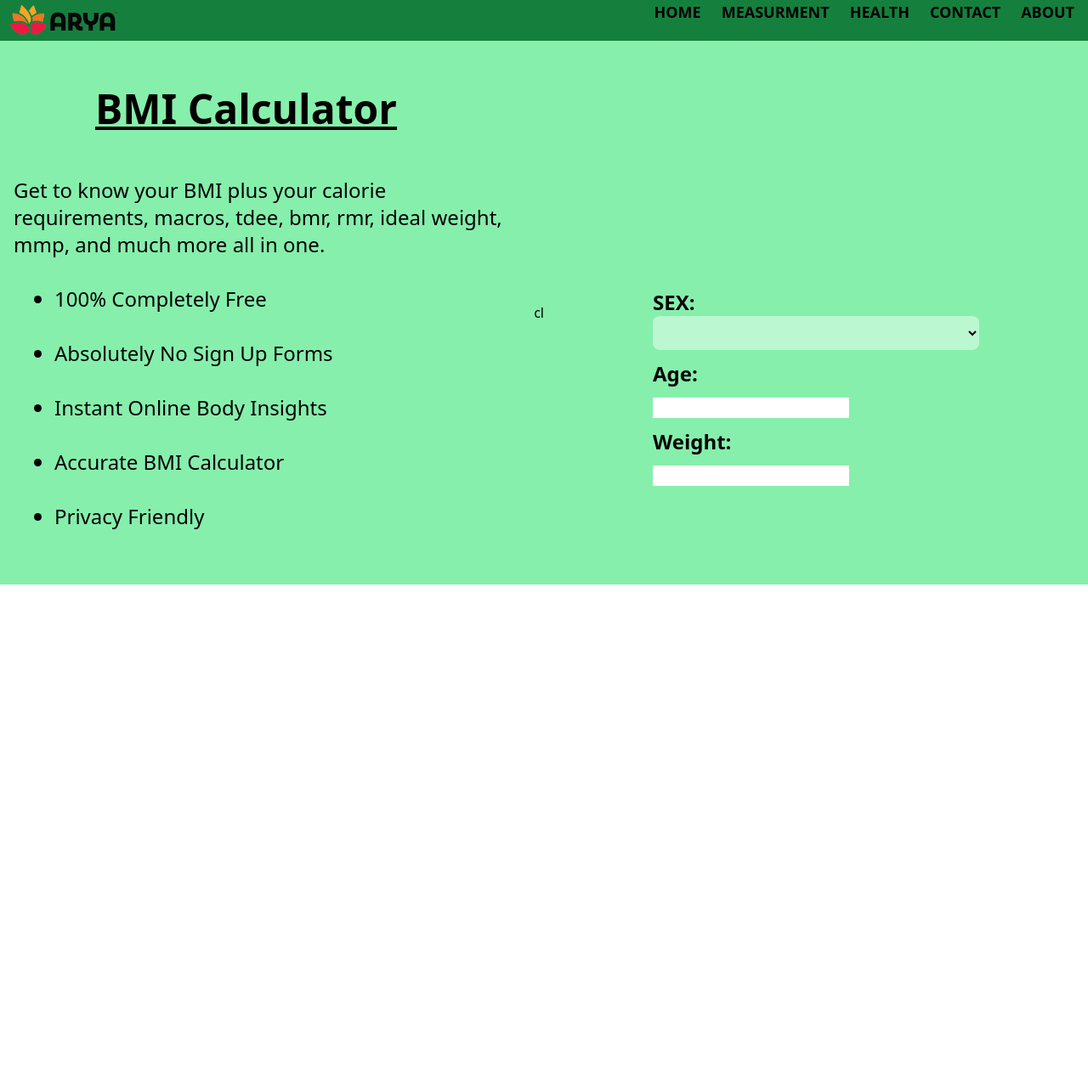
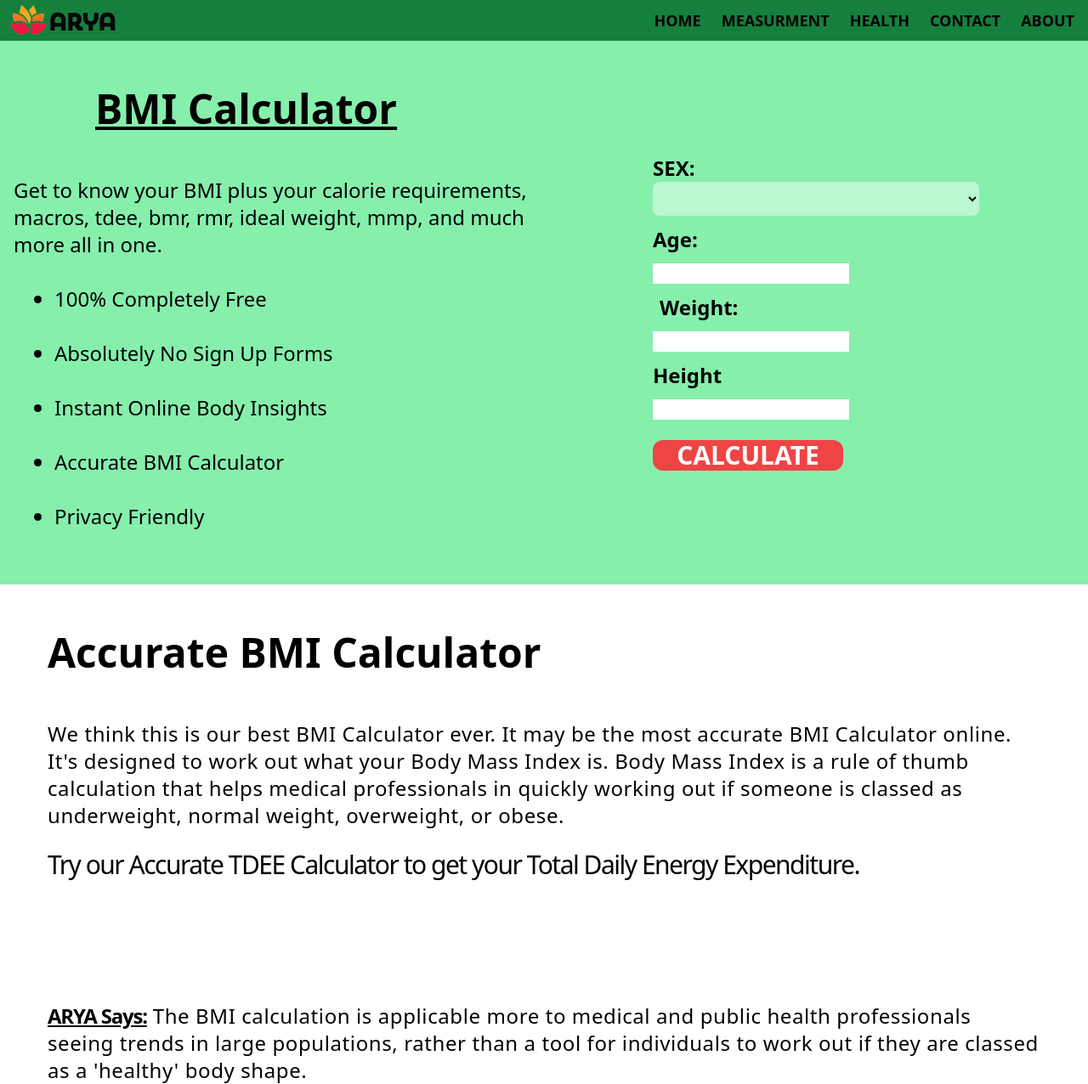
Before and after one commit to Shudhanshuarya09/Web-Development, a website: page BMI Calculator/image/bmi.html in a window 1280 px wide. Shown: the whole page at 85% size. Before the commit the page ends 800 px from the top, so only its background shows below. Drawn offline with nearby package versions, Linux system fonts and the light colour scheme.

Commit message:
section 2 added

```diff
--- a/BMI Calculator/image/bmi.html
+++ b/BMI Calculator/image/bmi.html
@@ -12,7 +12,7 @@
        <div class="w-36 h-12 ">
            <img src="/BMI Calculator/image/ARYA-logo-isolated.png" alt="">
        </div>
-       <div>
+       <div class="flex items-center">
         <ul class="justify-end flex space-x-6 px-4 text-lg font-semibold content-center">
             <li class="cursor-pointer hover:bg-lime-500 "> HOME </li>
             <li class="cursor-pointer hover:bg-lime-500 "> MEASURMENT </li>
@@ -24,7 +24,6 @@
     </nav>
 
     <!--section-1-->
-    <section class="">
         <div class="flex justify-center items-center bg-green-300">
         <div class="w-1/2 ">
         <h4 class="font-bold text-5xl px-28 py-14 underline"> BMI Calculator </h4>
@@ -38,8 +37,8 @@
                <li>Privacy Friendly</li><br>
              </ol>
         </div>
-        <div class="border-l-2 border-black h-full"></div>cl
-        <div class="w-1/2 h-14 px-32">
+        <div class="border-l-2 border-black h-full"></div>
+        <div class="w-1/2 px-32">
             <fieldset >
                 <p class="font-bold text-2xl">SEX:</p>
                 <select class="rounded-lg h-10 w-96 px-14 bg-green-200 border-black text-black" name="Gender" id="Gender">
@@ -48,14 +47,39 @@
                     <option value="Female"> Female</option>
                 </select>
             </fieldset>
+
             <p class="font-bold text-2xl py-3 ">Age:</p>
            <input type="number " name="age" id="age">
-           <p class="font-bold text-2xl py-3 ">Weight:</p>
+           <p class="font-bold text-2xl px-2 py-3">Weight:</p>
+           <input type="number " name="age" id="age" >
+
+           <p class="font-bold text-2xl py-3"> Height</p>
            <input type="number " name="age" id="age">
+           <br>
+           <br>
+           <button class="bg-red-500 font-bold text-white rounded-xl text-3xl w-56 text-center justify-center"> CALCULATE</button>
+
 
         </div>
     </div>
+    <section class="bg-white">
+        <h6 class="px-14 py-14 text-5xl font-bold"> Accurate BMI Calculator </h6>
+        <p class="px-14  font-normal text-2xl tracking-wide">We think this is our best BMI Calculator ever. It may be the most accurate BMI Calculator online. It's designed to work out what your Body Mass Index is. Body Mass Index is a rule of thumb calculation that helps medical professionals in quickly working out if someone is classed as underweight, normal weight, overweight, or obese.</p>
+        <br>
+
+        <p class="px-14  font-medium text-3xl -tracking-wider">Try our Accurate TDEE Calculator to get your Total Daily Energy Expenditure.</p>
+        <br>
+        <br>
+        <br>
+        <br>
+        <br>
+        <br>
+
+        <p class="px-14  font-normal text-2xl tracking-wide"> <span class="font-extrabold underline -tracking-wider">ARYA Says:</span> The BMI calculation is applicable more to medical and public health professionals seeing trends in large populations, rather than a tool for individuals to work out if they are classed as a 'healthy' body shape.</p>
+
 
     </section>
+
+
 </body>
 </html>
```
